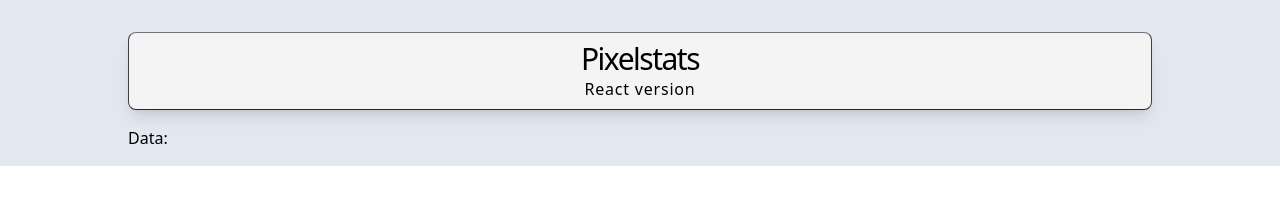
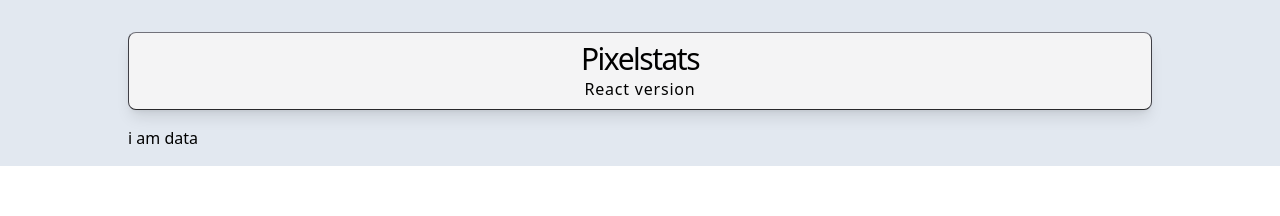
Before and after one commit to StinkyDubeau/pixelstats, a React (Vite) app: page / in a window 1280 px wide. Shown: the top 216 px of the page. Built offline with nearby package versions, Linux system fonts and the light colour scheme; no server answers.

Commit message:
Remove duplicate readme

```diff
--- a/src/components/ApiTest.jsx
+++ b/src/components/ApiTest.jsx
@@ -6,9 +6,8 @@ export default function ApiTest(props) {
     const url =
         "https://api.hypixel.net/v2/player?uuid=27166865-269a-4473-baa6-14110cf142bc";
     const key = import.meta.env.VITE_HYPIXEL_API_KEY;
+
     const [data, setData] = useState();
-    const [error, setError] = useState(null);
-    const [loading, setLoading] = useState(true);
 
     useEffect(() => {
         // Fetch data
@@ -17,13 +16,20 @@ export default function ApiTest(props) {
                 "Api-Key": key
             }
         })
-        .then((res) => console.log(res.data))
+        .then((res) => {
+            console.log(res.data.player);
+            setData(res.data.player);
+        })
         .catch((err) => console.error(err));
     }, []);
 
     function createData(data) {
         console.log(data);
+
+        return(<>
+            <p>i am data</p>
+        </>)
     }
 
-    return <h1>Data:</h1>;
+    return <h1>{createData()}</h1>;
 }
```
Also changed, not shown: 1 other file (tests, documents, lock files or other folders).
